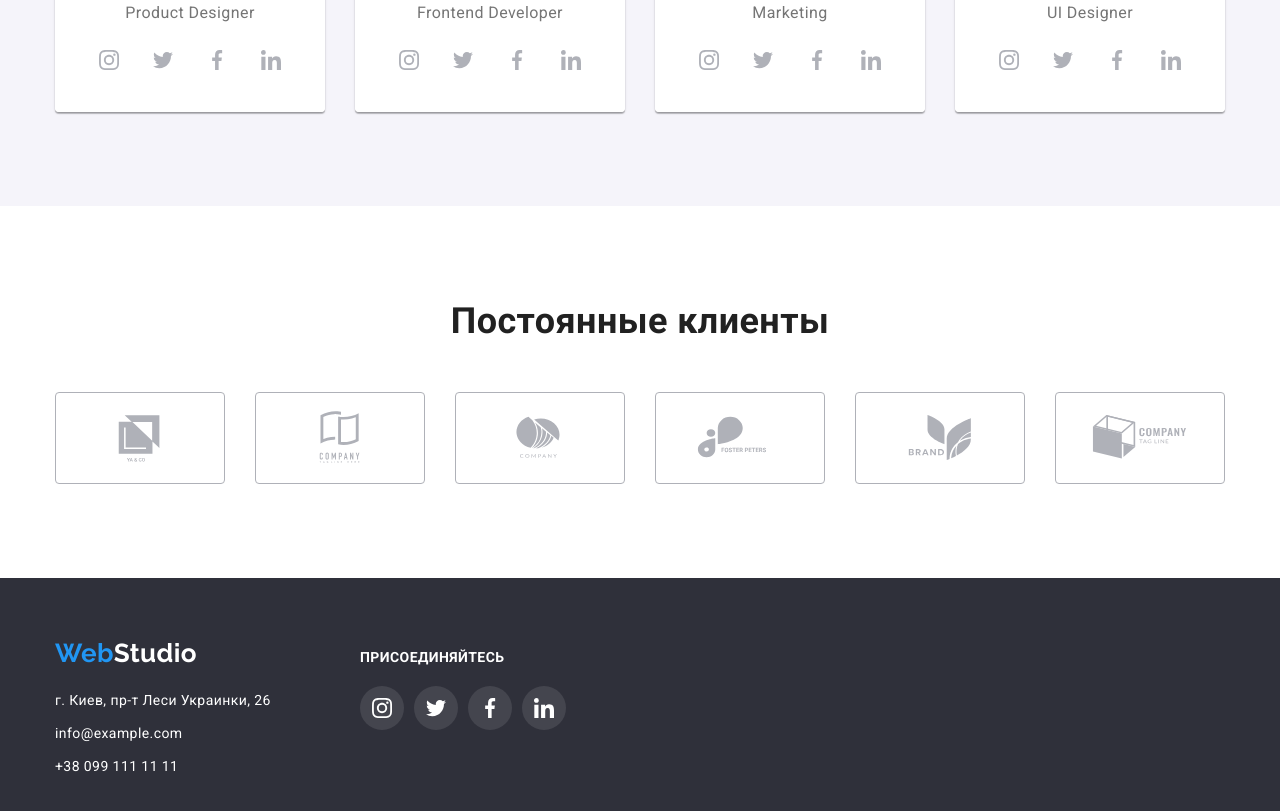
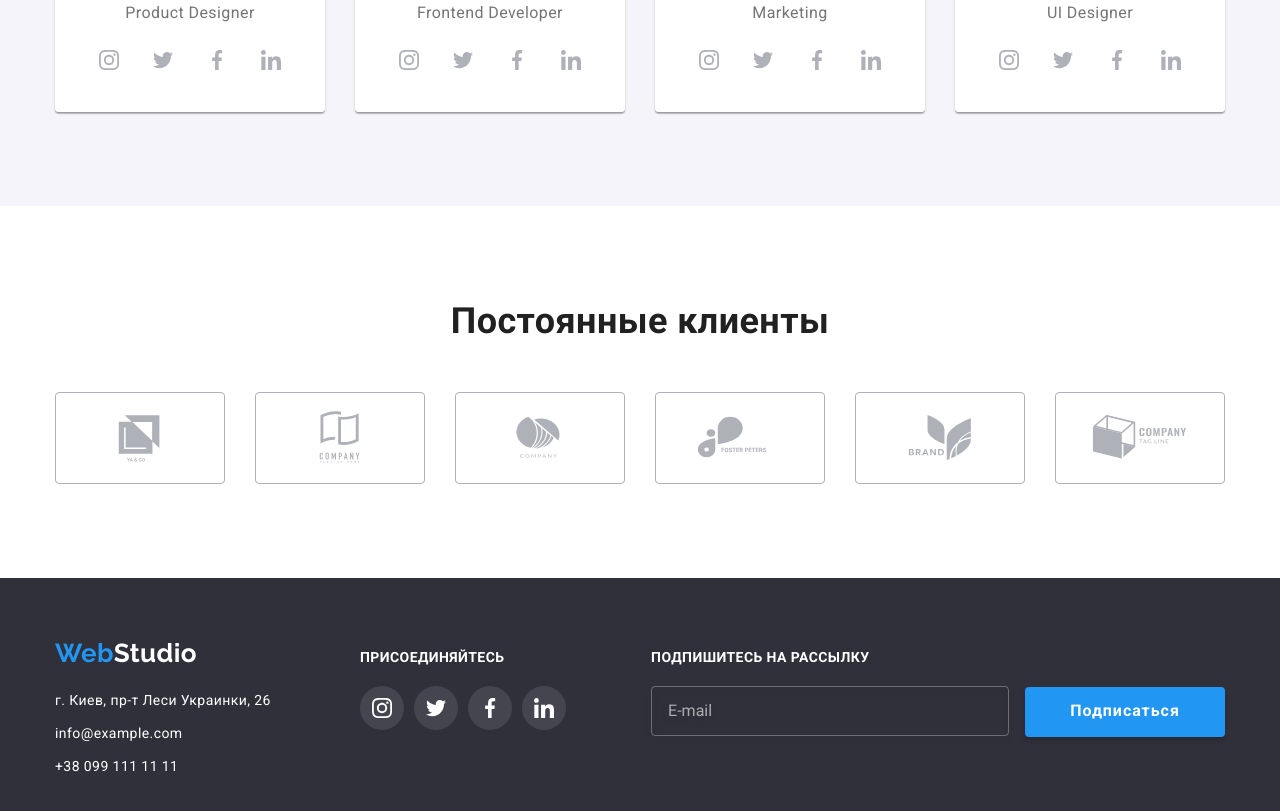
Before and after one commit to HavrikS/goit-markup-hw-06, a plain HTML site: page index.html in a window 1280 px wide. Shown: the part 2102-2913 px from the top of the page. Drawn offline with nearby package versions, Linux system fonts and the light colour scheme.

Commit message:
Добавляет форму в футер

```diff
--- a/css/styles.css
+++ b/css/styles.css
@@ -537,6 +537,50 @@ body {
   background-color: var(--accent-color);
 }
 
+.footer-mail {
+  width: 358px;
+  height: 50px;
+  padding-left: 16px;
+  margin-top: 20px;
+  border: 1px solid rgba(255, 255, 255, 0.3);
+  box-sizing: border-box;
+  background-color: inherit;
+  outline: none;
+  filter: drop-shadow(0px 4px 4px rgba(0, 0, 0, 0.15));
+  border-radius: 4px;
+}
+
+.footer-mail::placeholder {
+  font-size: 16px;
+  line-height: 1.25;
+  color: rgba(255, 255, 255, 0.6);
+}
+
+.footer-mail:hover,
+.footer-mail:focus {
+  border-color: var(--accent-color);
+}
+
+.footer-button {
+  width: 200px;
+  height: 50px;
+  margin-left: 12px;
+  font-weight: 700;
+  font-size: 16px;
+  line-height: 1.9;
+  letter-spacing: 0.06em;
+  color: var(--primary-white-color);
+  background: var(--accent-color);
+  box-shadow: 0px 4px 4px rgba(0, 0, 0, 0.15);
+  border-radius: 4px;
+  border: none;
+}
+
+.footer-button:hover,
+.footer-button:focus {
+  background: var(--second-accent-color);
+}
+
 /* -------------------Portfolio-------------------------- */
 
 .button-container {
@@ -762,6 +806,7 @@ body {
 }
 
 .coments-text {
+  vertical-align: top;
   width: 100%;
   height: 120px;
   margin-top: 4px;
@@ -842,6 +887,10 @@ body {
 }
 
 .form-button {
+  font-weight: 700;
+  font-size: 16px;
+  line-height: 1.9;
+  letter-spacing: 00.06em;
   width: 200px;
   height: 50px;
   margin-top: 30px;
--- a/index.html
+++ b/index.html
@@ -367,6 +367,13 @@
                     </li>
                 </ul>
             </div>
+            <div class="last-footer">
+                <b class="footer-title">Подпишитесь на рассылку</b>
+                <form action="#">
+                    <input type="text" name="mail" class="footer-mail" placeholder="E-mail">
+                    <button type="submit" class="footer-button">Подписаться</button>
+                </form>
+            </div>
         </div>
     </footer>
     <div class="backdrop is-hidden" data-modal>
```
